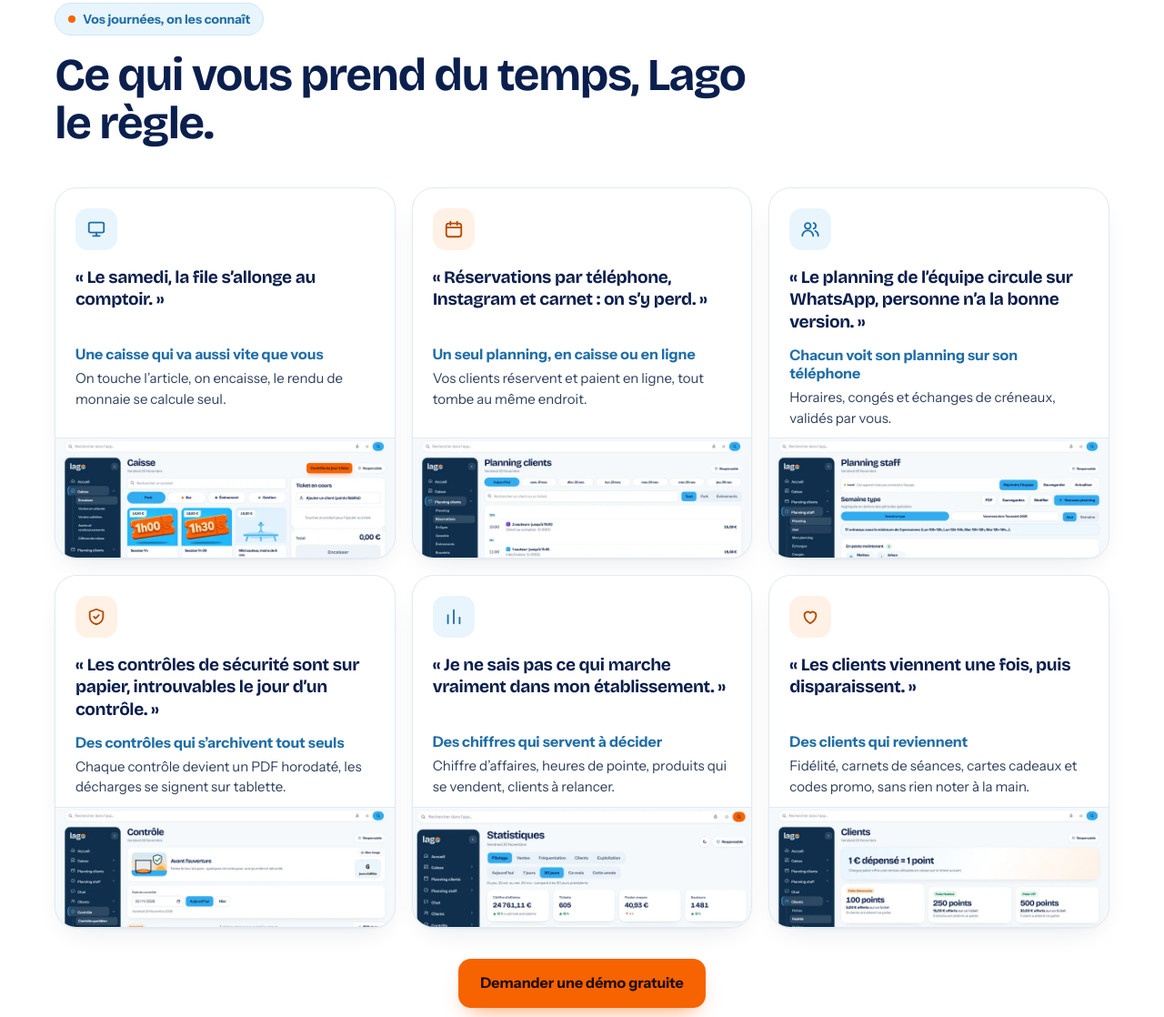
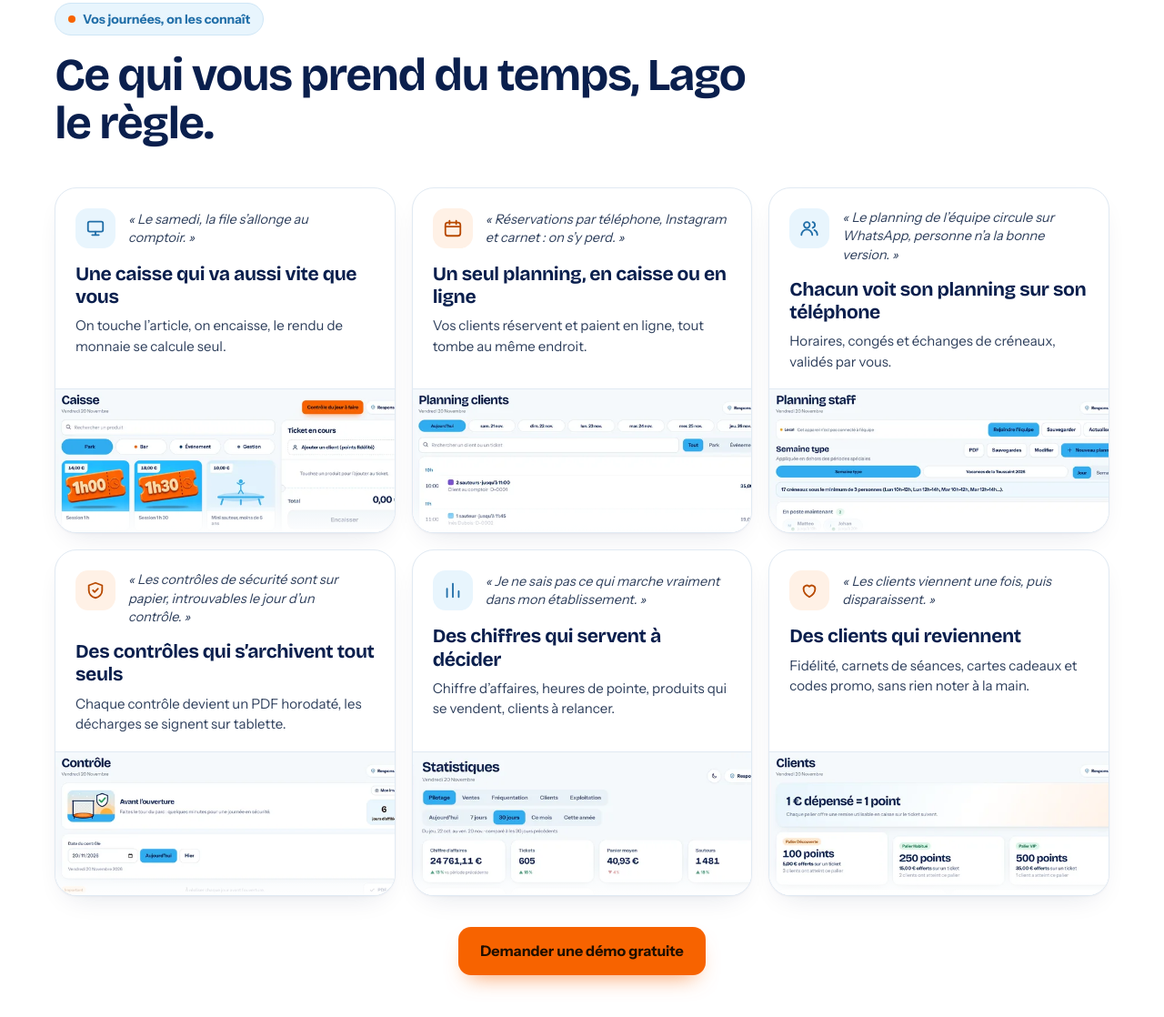
Before and after one commit to Lago-Software/site, a plain HTML site: page index.html in a window 1280 px wide. Shown: the part 865-1983 px from the top of the page at 91% size. Drawn offline with Linux system fonts and the light colour scheme.

Commit message:
Accueil : cartes problème→solution plus lisibles (problème en petit, solution en titre, aperçu recadré sur l'écran, guillemets insécables)
Co-Authored-By: Claude Sonnet 5.5 <noreply@anthropic.com>
Claude-Session: https://claude.ai/code/session_01RVg6gzeUUeuGx1mMWkxo83

```diff
--- a/lago.css
+++ b/lago.css
@@ -833,3 +833,13 @@ html:not(:lang(fr)) .hero-home h1{font-size:clamp(34px,3.9vw,56px);line-height:1
 .hero:not(.hero-home) h1{font-size:clamp(34px,3.9vw,54px);line-height:1.04}
 @media (max-width:760px){.hero:not(.hero-home) h1{font-size:clamp(30px,8.4vw,40px)}}
 .cta-row{text-align:center;margin:34px 0 0}
+/* v4 : cartes « problème → solution » plus lisibles */
+.pgrid:not(.pg3) .bt.pn{display:grid;grid-template-columns:44px 1fr;grid-template-rows:auto auto auto 1fr;column-gap:14px;row-gap:0;align-content:start;padding:22px 22px 0}
+.pgrid:not(.pg3) .bt.pn .ic{grid-column:1;grid-row:1;width:44px;height:44px;margin:0}
+.pgrid:not(.pg3) .bt.pn .pq{grid-column:2;grid-row:1;align-self:center;font-family:'Lago Sans','Lago Sans FB',sans-serif;font-weight:500;font-style:italic;font-size:14.5px;line-height:1.4;letter-spacing:0;color:var(--ink2);min-height:0;margin:0}
+.pgrid:not(.pg3) .bt.pn h3{grid-column:1/-1;grid-row:2;font-family:'Lago Display','Lago Display FB',sans-serif;font-size:21px;line-height:1.2;letter-spacing:-.02em;color:var(--navy);margin:16px 0 8px}
+.pgrid:not(.pg3) .bt.pn p:not(.pq){grid-column:1/-1;grid-row:3;font-size:15px;line-height:1.5;margin:0 0 18px;color:var(--ink2)}
+.pgrid:not(.pg3) .bt.pn .th{grid-column:1/-1;grid-row:4;align-self:end;height:158px;margin:0 -22px;position:relative;border-top:1px solid var(--line);background:linear-gradient(180deg,#EAF4FC,#F7FBFF)}
+.pgrid:not(.pg3) .bt.pn .th img{position:absolute;left:-26.5%;top:-24px;width:134%;height:auto;max-width:none;object-fit:initial;border-radius:0}
+.pgrid:not(.pg3) .bt.pn .th::after{content:"";position:absolute;inset:auto 0 0 0;height:34px;background:linear-gradient(180deg,rgba(255,255,255,0),rgba(255,255,255,.9));pointer-events:none}
+@media (max-width:640px){.pgrid:not(.pg3) .bt.pn{padding:18px;grid-template-rows:auto auto auto}.pgrid:not(.pg3) .bt.pn h3{font-size:19px;margin:12px 0 6px}.pgrid:not(.pg3) .bt.pn p:not(.pq){margin:0}}
```
Also changed, not shown: index.html (+6 -6 lines).
